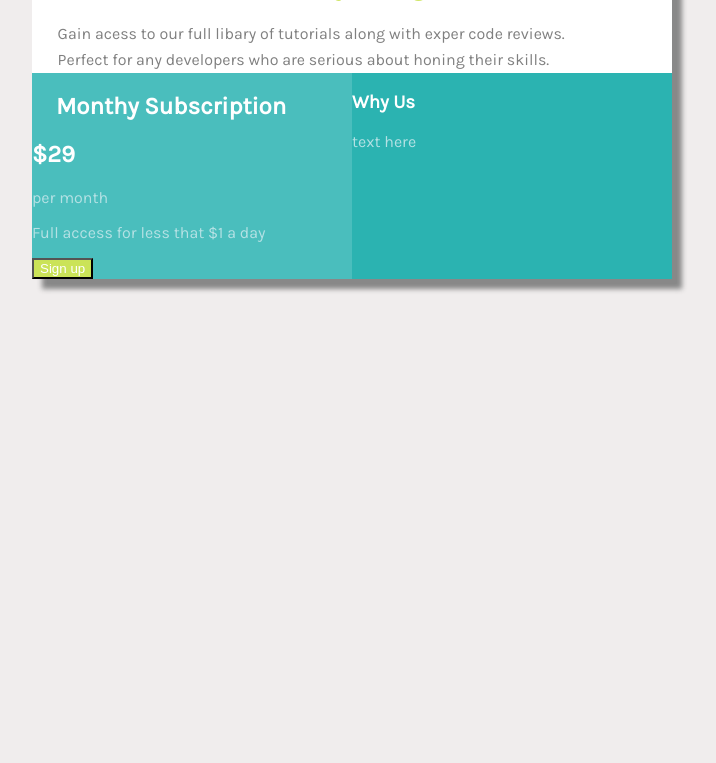
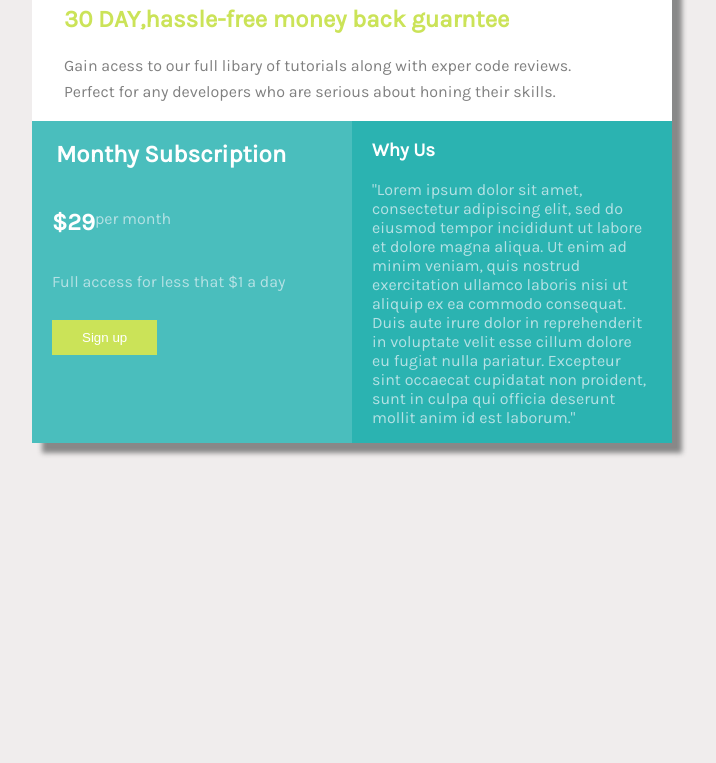
Before and after one commit to gwartney21/GridLayout, a plain HTML site: page index.html in a window 1280 px wide. Shown: the part 405-1168 px from the top of the page, without its empty margins (288-1004 px from the left). Before the commit the page ends 1004 px from the top, so only its background shows below. Drawn offline with Linux system fonts and the light colour scheme.

Commit message:
Added in final styling
added in final styling for main content

```diff
--- a/css/style.css
+++ b/css/style.css
@@ -29,17 +29,20 @@ body{
 #callToAction{
   color:rgb(66, 194, 186);
   margin-left: 1em;
+  padding-top: 1em;
 }
 
 #seconedCallToAction{
   color:rgb(203, 227, 88);
-  margin-left: 1em;
+  padding-left: 0px;
+  margin-left: 32px;
 }
 
 #ThirdCallToaction{
   color: grey;
   line-height: 1.6;
-  margin-left:1.6em;
+  margin-left: 32px;
+  padding-bottom: 1em;
 }
 
 p{
@@ -48,6 +51,7 @@ p{
 
 #secondaryCalltoaction{
   colro:rgb(176, 226, 235);
+  padding-left: 20px;
 }
 
 #MontlySub{
@@ -57,10 +61,12 @@ p{
 
 #pricing{
   color: white;
+  padding-left: 20px;
 }
 
 #whyUs{
   color: white;
+  padding-left: 20px;
 }
 
 #signUp{
@@ -71,3 +77,23 @@ p{
 .row{
   display: flex;
 }
+
+#month{
+  padding-top:5px;
+}
+
+#ForthcalltoAction{
+  padding-left: 20px;
+  padding-right:20px;
+}
+
+#signUp{
+  border-style: none;
+  padding-left: 30px;
+  padding-right:30px;
+  padding-top: 10px;
+  padding-bottom:10px;
+  margin-left: 1.5em;
+  margin-top:1em;
+
+}
--- a/index.html
+++ b/index.html
@@ -12,7 +12,7 @@
 
   <h1 id="callToAction">Join our community</h1>
 
-  <h2 id="seconedCallToAction">30-DAY, hassle-free money back guarntee</h2>
+  <h2 id="seconedCallToAction">30 DAY,hassle-free money back guarntee</h2>
 
   <p  id="ThirdCallToaction">Gain acess to our full libary of tutorials along with exper code reviews.<br>
   Perfect for any developers who are serious about honing their skills.
@@ -23,8 +23,12 @@
 <div class="row">
 <section class="gridTwo">
   <h2 id="MontlySub">Monthy Subscription</h2>
+
+  <div class="row">
   <h1 id="pricing">$29</h1>
-  <p>per month</p>
+  <p id=month>per month</p>
+ </div>
+
   <p id="secondaryCalltoaction">Full access for less that $1 a day</p>
 
   <button id="signUp">Sign up</button>
@@ -32,7 +36,10 @@
 
 <section class="gridThree">
   <h3 id="whyUs">Why Us</h3>
-  <p>text here</p>
+  <p id="ForthcalltoAction">"Lorem ipsum dolor sit amet, consectetur adipiscing elit, sed do eiusmod tempor incididunt ut labore et dolore magna aliqua.
+    Ut enim ad minim veniam, quis nostrud exercitation ullamco laboris nisi ut aliquip ex ea commodo consequat. Duis aute irure dolor in
+    reprehenderit in voluptate velit esse cillum dolore eu fugiat nulla pariatur.
+    Excepteur sint occaecat cupidatat non proident, sunt in culpa qui officia deserunt mollit anim id est laborum."</p>
 </section>
 
 </div>
```
